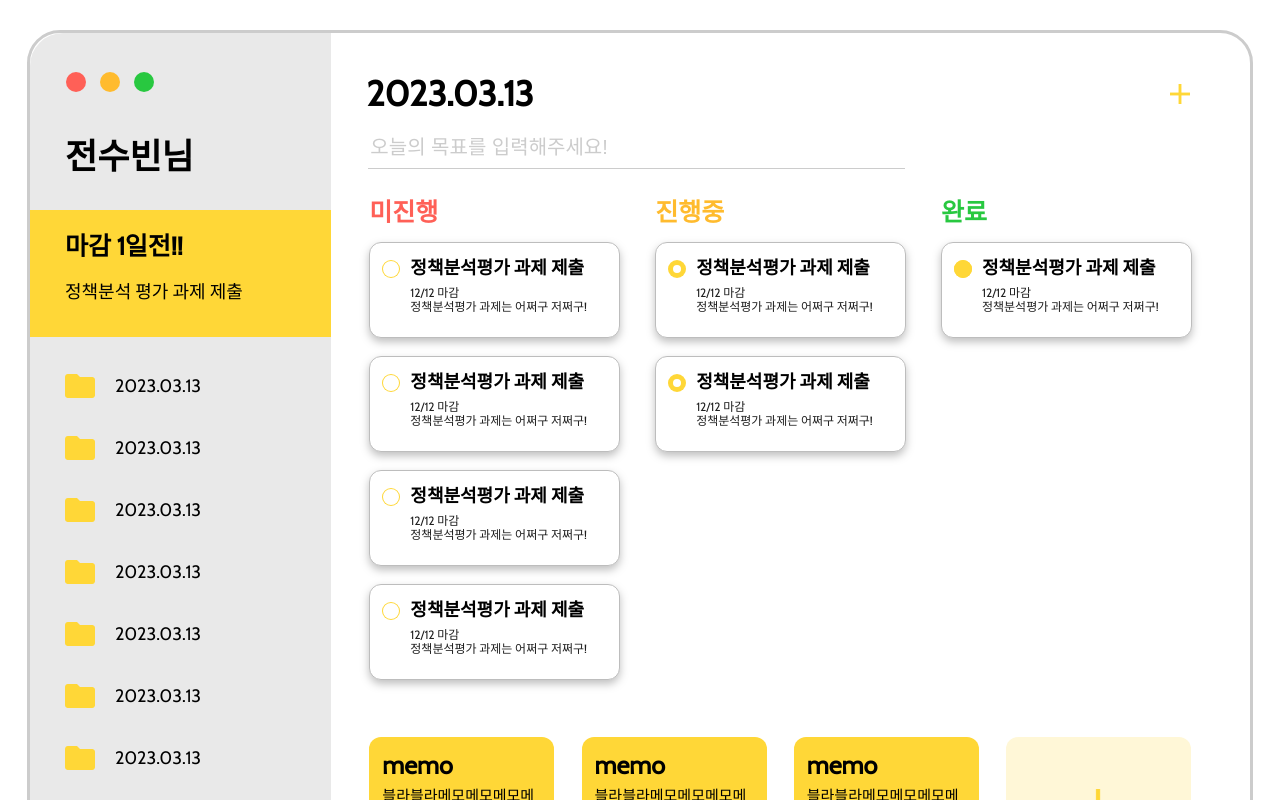
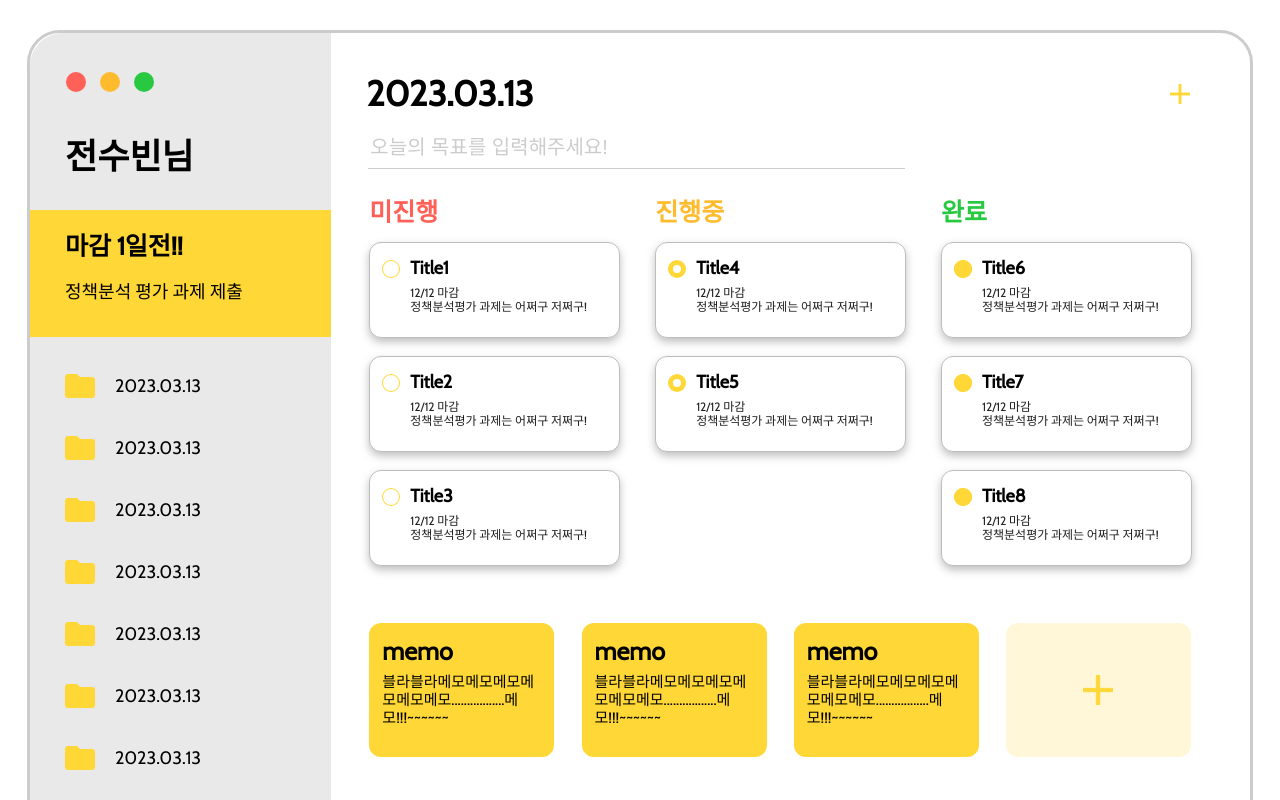
Before and after one commit to SoobinJ/Todo-List, a React (Create React App) app: page /home in a window 1280 px wide. Shown: the top 800 px of the page. Built offline with nearby package versions, Linux system fonts and the light colour scheme; the HTML template or start-up script is replaced by a standard one.

Commit message:
feat: 홈: 할일 카드 드래그 앤 드롭 구현

```diff
--- a/package.json
+++ b/package.json
@@ -8,11 +8,13 @@
     "@testing-library/user-event": "^13.5.0",
     "moment": "^2.29.4",
     "react": "^18.2.0",
+    "react-beautiful-dnd": "^13.1.1",
     "react-calendar": "^4.0.0",
     "react-dom": "^18.2.0",
     "react-redux": "^8.0.5",
     "react-router-dom": "^6.9.0",
     "react-scripts": "5.0.1",
+    "recoil": "^0.7.7",
     "redux": "^4.2.1",
     "styled-components": "^5.3.9",
     "web-vitals": "^2.1.4"
--- a/src/components/home/Card.js
+++ b/src/components/home/Card.js
@@ -17,7 +17,7 @@ function Card(props) {
     <CardLayout onClick={handleDetailToDoModal}>
       <ProceedingState cardState={cardState.state} />
       <CardContent>
-        <div id="cardTitle">정책분석평가 과제 제출</div>
+        <div id="cardTitle">{cardState.title}</div>
         <div id="cardDeadline">12/12 마감</div>
         <div id="cardContent">정책분석평가 과제는 어쩌구 저쩌구!</div>
       </CardContent>
--- a/src/index.js
+++ b/src/index.js
@@ -10,10 +10,8 @@ const store = createStore(RootReducer);
 
 const root = ReactDOM.createRoot(document.getElementById('root'));
 root.render(
-  <React.StrictMode>
-    <Provider store={store}>
-      <GlobalStyle />
-      <App />
-    </Provider>
-  </React.StrictMode>,
+  <Provider store={store}>
+    <GlobalStyle />
+    <App />
+  </Provider>,
 );
--- a/src/pages/home/Home.js
+++ b/src/pages/home/Home.js
@@ -1,6 +1,7 @@
-import React, { useState } from 'react';
+import React, { useEffect, useState } from 'react';
 import { useDispatch } from 'react-redux';
 import { useNavigate } from 'react-router';
+import { DragDropContext, Draggable, Droppable } from 'react-beautiful-dnd';
 import { LayoutBtn, LayoutBtnContainer } from '../../components/styled';
 import {
   CardContainer,
@@ -33,6 +34,74 @@ function Home() {
   const handleMyPageModal = () => {
     dispath(myPageModalOnAction());
   };
+
+  // 임시 데이터
+  const [items, setItems] = useState({
+    ready: [
+      {
+        id: '1',
+        title: 'Title1',
+      },
+      {
+        id: '2',
+        title: 'Title2',
+      },
+      {
+        id: '3',
+        title: 'Title3',
+      },
+    ],
+    proceeding: [
+      {
+        id: '4',
+        title: 'Title4',
+      },
+      {
+        id: '5',
+        title: 'Title5',
+      },
+    ],
+    complete: [
+      {
+        id: '6',
+        title: 'Title6',
+      },
+      {
+        id: '7',
+        title: 'Title7',
+      },
+      {
+        id: '8',
+        title: 'Title8',
+      },
+    ],
+  });
+
+  const onDragEnd = ({ source, destination }) => {
+    if (!destination) return;
+
+    const scourceKey = source.droppableId;
+    const destinationKey = destination.droppableId;
+
+    const nitems = JSON.parse(JSON.stringify(items));
+    const [targetItem] = nitems[scourceKey].splice(source.index, 1);
+    nitems[destinationKey].splice(destination.index, 0, targetItem);
+    setItems(nitems);
+  };
+  const [enabled, setEnabled] = useState(false);
+
+  useEffect(() => {
+    const animation = requestAnimationFrame(() => setEnabled(true));
+
+    return () => {
+      cancelAnimationFrame(animation);
+      setEnabled(false);
+    };
+  }, []);
+
+  if (!enabled) {
+    return null;
+  }
   return (
     <HomeLayout>
       <LayoutLeft>
@@ -109,24 +178,60 @@ function Home() {
           />
           <hr />
         </GoalInputContainer>
-        <CardContainer>
-          <CardSection id="ready" color="#FF6057">
-            <div className="cardSectionTitle">미진행</div>
-            <Card state="ready" />
-            <Card state="ready" />
-            <Card state="ready" />
-            <Card state="ready" />
-          </CardSection>
-          <CardSection id="proceeding" color="#FFBB2E">
-            <div className="cardSectionTitle">진행중</div>
-            <Card state="proceeding" />
-            <Card state="proceeding" />
-          </CardSection>
-          <CardSection id="complete" color="#28C840">
-            <div className="cardSectionTitle">완료</div>
-            <Card state="complete" />
-          </CardSection>
-        </CardContainer>
+        <DragDropContext onDragEnd={onDragEnd}>
+          <CardContainer>
+            {Object.keys(items).map((key) => (
+              <Droppable key={key} droppableId={key}>
+                {(provided) => (
+                  <div
+                    ref={provided.innerRef}
+                    // eslint-disable-next-line react/jsx-props-no-spreading
+                    {...provided.droppableProps}
+                  >
+                    <CardSection
+                      id={key}
+                      color={
+                        key === 'ready'
+                          ? '#FF6057'
+                          : key === 'proceeding'
+                          ? '#FFBB2E'
+                          : '#28C840'
+                      }
+                    >
+                      <div className="cardSectionTitle">
+                        {key === 'ready'
+                          ? '미진행'
+                          : key === 'proceeding'
+                          ? '진행중'
+                          : '완료'}
+                      </div>
+                      {items[key].map((item, index) => (
+                        <Draggable
+                          key={item.id}
+                          draggableId={item.id}
+                          index={index}
+                        >
+                          {(provided) => (
+                            <div
+                              ref={provided.innerRef}
+                              // eslint-disable-next-line react/jsx-props-no-spreading
+                              {...provided.draggableProps}
+                              // eslint-disable-next-line react/jsx-props-no-spreading
+                              {...provided.dragHandleProps}
+                            >
+                              <Card state={key} title={item.title} />
+                            </div>
+                          )}
+                        </Draggable>
+                      ))}
+                    </CardSection>
+                    {provided.placeholder}
+                  </div>
+                )}
+              </Droppable>
+            ))}
+          </CardContainer>
+        </DragDropContext>
         <MemoContainer>
           <Memo />
           <Memo />
```
Also changed, not shown: src/.eslintrc.js, 1 other file (tests, documents, lock files or other folders).
